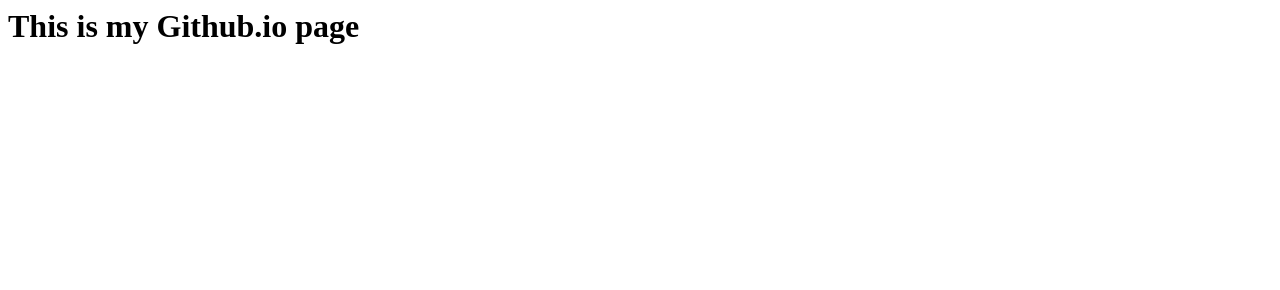
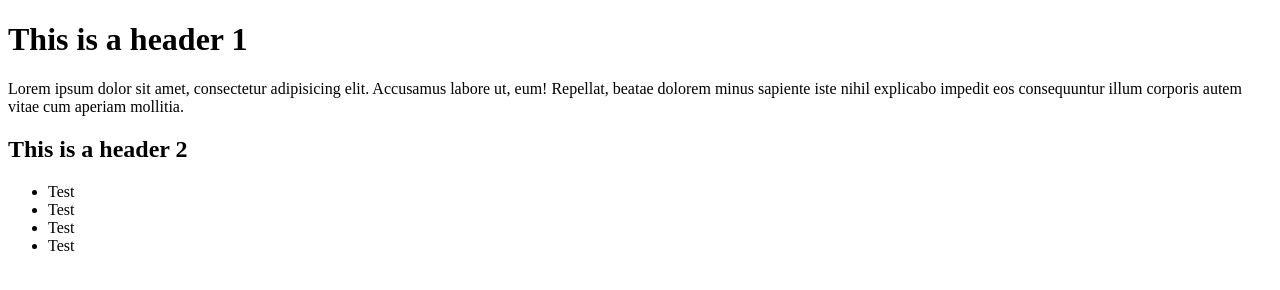
Before and after one commit to rgaritta/rgaritta.github.io, a plain HTML site: page index.html in a window 1280 px wide. Drawn offline with Linux system fonts and the light colour scheme.

Commit message:
github.io push test

```diff
--- a/index.html
+++ b/index.html
@@ -1 +1,32 @@
-<h1>This is my Github.io page</h1>
+<!-- Reset.css -->
+<!DOCTYPE html>
+<html lang="en-us">
+
+  <head>
+
+    <meta charset="UTF-8">
+    <title>Example Page</title>
+    <!-- Once a reset.css is used uncomment the following line to see how this stylesheet works-->
+    <!--Try enabling and then disabling it more than once.-->
+    <link rel="stylesheet" href="reset.css">
+
+  </head>
+
+  <body>
+
+  <h1>This is a header 1</h1>
+
+  <p>Lorem ipsum dolor sit amet, consectetur adipisicing elit. Accusamus labore ut, eum! Repellat, beatae dolorem minus sapiente iste nihil explicabo impedit eos consequuntur illum corporis autem vitae cum aperiam mollitia.</p>
+
+  <h2>This is a header 2</h2>
+
+  <ul>
+    <li>Test</li>
+    <li>Test</li>
+    <li>Test</li>
+    <li>Test</li>
+  </ul>
+
+  </body>
+
+</html>
```
